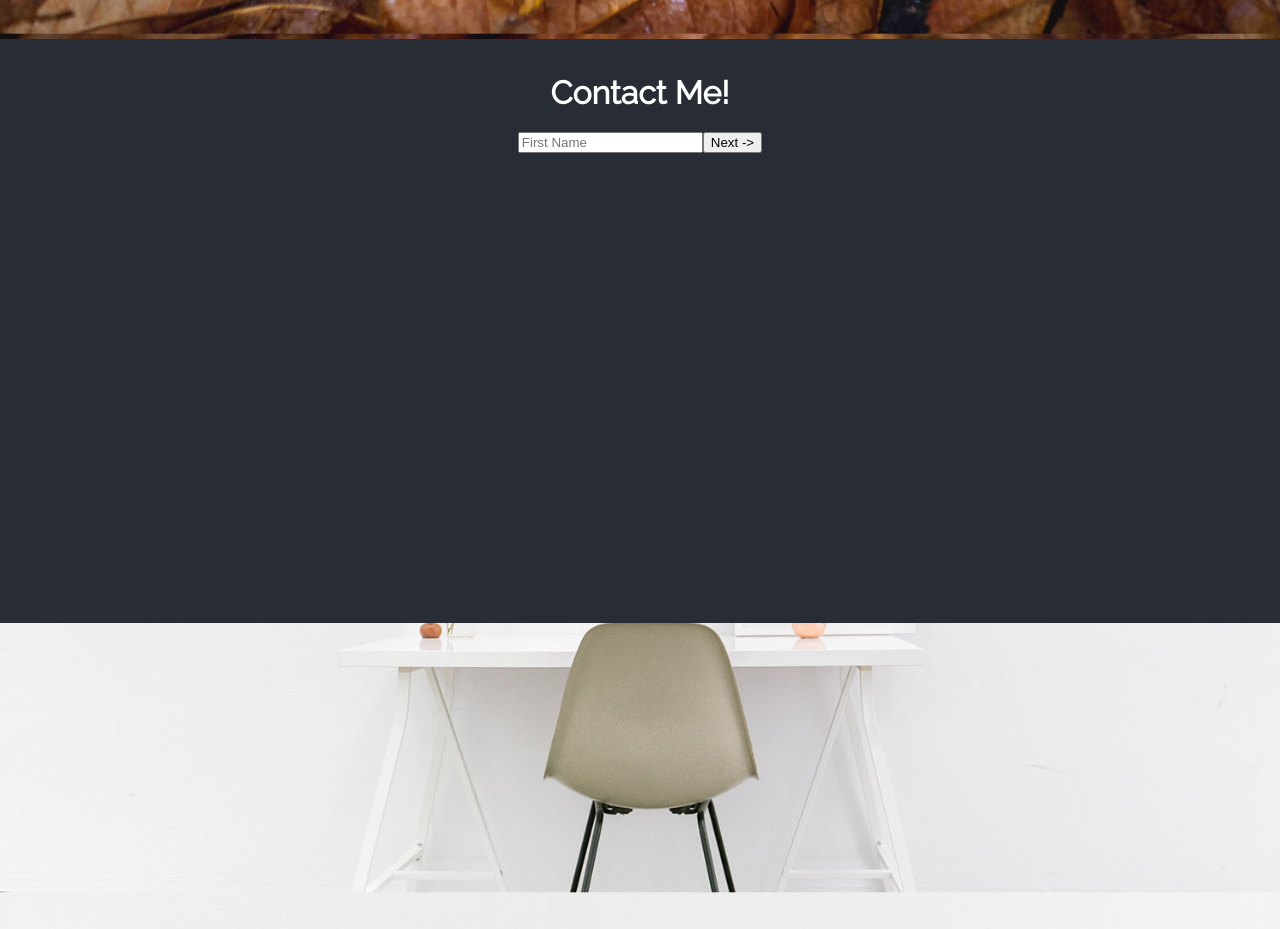
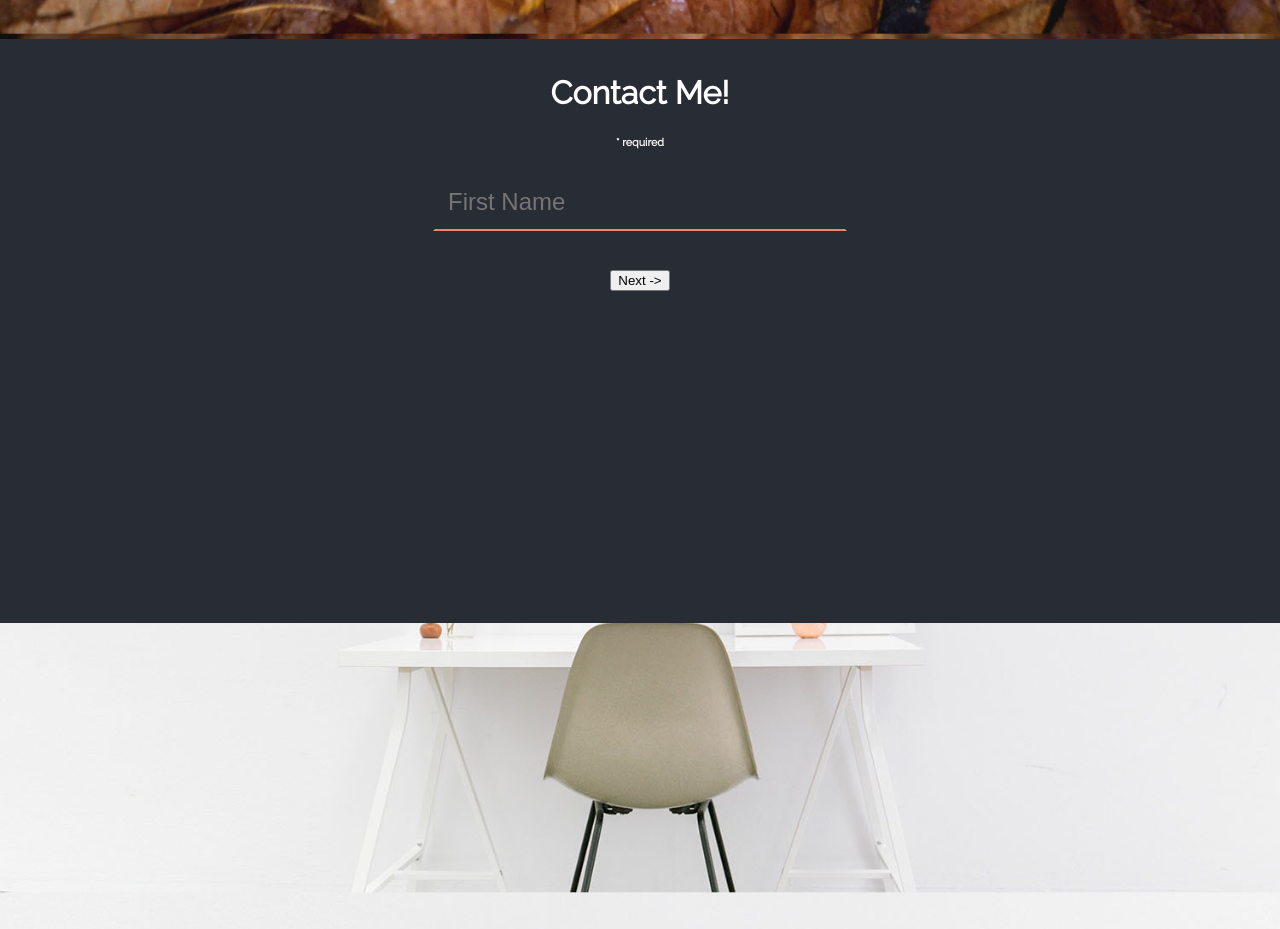
Before and after one commit to SpencerLindemuth/portfolio, a React (Create React App) app: page / in a window 1280 px wide. Shown: the part 5080-6009 px from the top of the page. Built offline with nearby package versions, Linux system fonts and the light colour scheme.

Commit message:
styled form inputs

```diff
--- a/src/App.css
+++ b/src/App.css
@@ -258,6 +258,18 @@
   height: 65vh;
 }
 
+.contact-input{
+  font-size: 1.5em;
+  padding: 1%;
+  border-style: solid;
+  border-color: transparent transparent salmon transparent;
+  outline-color: salmon;
+  background-color: transparent;
+  color: white;
+  width: 30%;
+  margin-bottom: 3%;
+}
+
 @keyframes bounce {
   0% {margin-top: 0px;}
   25% {margin-top: -2.5px;}
--- a/src/Components/ViewComponents/email.js
+++ b/src/Components/ViewComponents/email.js
@@ -4,7 +4,8 @@ let email = (props) => {
 
     return(
         <div id="email-field">
-            <input type="text" placeholder="Email Address" id="email" value={props.value} onChange={props.handleChange}></input>
+            <input type="text" placeholder="Email Address" className="contact-input" id="email" value={props.value} onChange={props.handleChange}></input>
+            <br />
             <button type="button" onClick={() => props.next(3)}>Next -></button>
         </div>
     )
--- a/src/Components/ViewComponents/firstName.js
+++ b/src/Components/ViewComponents/firstName.js
@@ -4,7 +4,9 @@ let firstName = (props) => {
 
     return(
         <div id="firstname-field">
-            <input type="text" placeholder="First Name" id="firstName" value={props.handleValue} onChange={props.handleChange}></input>
+            <h6>* required</h6>
+            <input type="text" className="contact-input" placeholder="First Name" id="firstName" value={props.handleValue} onChange={props.handleChange}></input>
+            <br />
             <button type="button" onClick={props.next}>Next -></button>
         </div>
     )
--- a/src/Components/ViewComponents/lastName.js
+++ b/src/Components/ViewComponents/lastName.js
@@ -4,7 +4,8 @@ let lastName = (props) => {
 
     return(
         <div id="lastname-field">
-            <input type="text" placeholder="Last Name" id="lastName" value={props.value} onChange={props.handleChange}></input>
+            <input type="text" placeholder="Last Name" className="contact-input" id="lastName" value={props.value} onChange={props.handleChange}></input>
+            <br />
             <button type="button" onClick={() => props.next(2)}>Next -></button>
         </div>
     )
--- a/src/Components/ViewComponents/message.js
+++ b/src/Components/ViewComponents/message.js
@@ -5,6 +5,7 @@ let message = (props) => {
     return(
         <div id="firstname-field">
             <input type="textarea" placeholder="Message" id="message" value={props.value} onChange={props.handleChange}></input>
+            <br />
             <button type="button" onClick={() => props.submit()}>Submit</button>
         </div>
     )
--- a/src/Components/ViewComponents/phone.js
+++ b/src/Components/ViewComponents/phone.js
@@ -4,7 +4,8 @@ let phone = (props) => {
 
     return(
         <div id="phone-field">
-            <input type="text" placeholder="Phone Number" id="phone" value={props.value} onChange={props.handleChange}></input>
+            <input type="text" placeholder="Phone Number" className="contact-input" id="phone" value={props.value} onChange={props.handleChange}></input>
+            <br />
             <button type="button" onClick={() => props.next(4)}>Next -></button>
         </div>
     )
```
